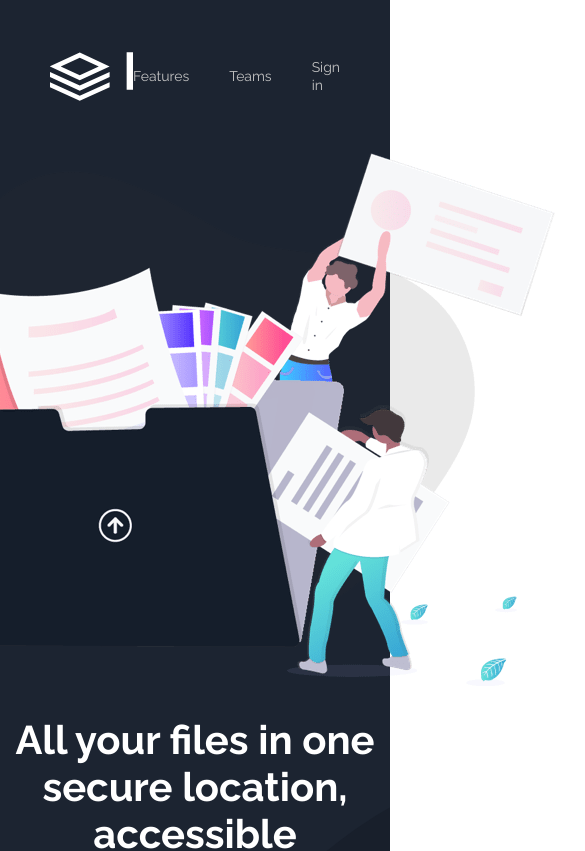
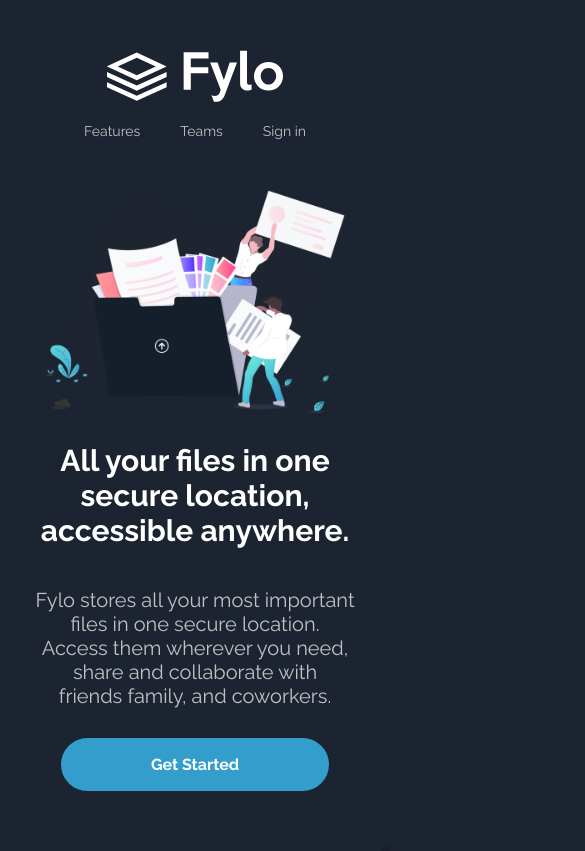
Before and after one commit to MartinKono/FrontendMentor-challenge-FyloLandingPage, a React (Create React App) app: page / in a window 390 px wide. Shown: the top 851 px of the page, 585 px wide, since content can reach past the window. Built offline with nearby package versions, Linux system fonts and the light colour scheme; the HTML template or start-up script is replaced by a standard one.

Commit message:
added media queries

```diff
--- a/src/components/Access.scss
+++ b/src/components/Access.scss
@@ -91,6 +91,41 @@ $button-text-color: hsl(0, 0%, 100%);
             }
         }
     }
+}
 
+@media (max-width: 850px) {
+    .access {
+        width: 750px;
+        .access-form {
+            flex-direction: column;
+            align-items: center;
+        }
+    }
+}
 
+@media (max-width: 760px) {
+    .access {
+        width: 650px;
+    }
 }
+
+@media (max-width: 650px) {
+    .access {
+        width: 350px;
+
+        h1 {
+            text-align: center;
+            font-size: 20px;
+        }
+
+        .access-form {
+            input[type=text] {
+                width: 300px;
+            }
+
+            input[type=submit] {
+                width: 300px;
+            }
+        }
+    }
+}
--- a/src/components/Blocks.scss
+++ b/src/components/Blocks.scss
@@ -29,6 +29,8 @@ $para-color: hsl(0, 0%, 76%);
     justify-content: center;
     align-items: center;
 
+    text-align: center;
+
     width: 450px;
 
     h2 {
@@ -51,3 +53,9 @@ $para-color: hsl(0, 0%, 76%);
         margin-top: 10px;
     }
 }
+
+@media (max-width: 450px) {
+    .block {
+        width: 350px;
+    }
+}
--- a/src/components/Footer.scss
+++ b/src/components/Footer.scss
@@ -133,3 +133,9 @@ footer {
         }
     }
 }
+
+@media (max-width: 1200px) {
+    .footer-container {
+        flex-direction: column;
+    }
+}
--- a/src/components/Intro.scss
+++ b/src/components/Intro.scss
@@ -62,3 +62,37 @@ $button-text-color: hsl(0, 0%, 100%);
         }
     }
 }
+
+@media (min-width: 1440px) {
+    .intro {
+        background-position-y: 735px;
+    }
+}
+
+@media (max-width: 720px) {
+    .intro {
+
+        img {
+            width: 400px;
+        }
+    }
+}
+
+@media (max-width: 420px) {
+    .intro {
+
+        img {
+            width: 300px;
+        }
+
+        h1 {
+            font-size: 30px;
+            padding: 0px 20px;
+        }
+
+        p {
+            font-size: 20px;
+            padding: 0px 20px;
+        }
+    }
+}
--- a/src/components/Navbar.scss
+++ b/src/components/Navbar.scss
@@ -1,17 +1,14 @@
 $navbar-background-color: hsl(217, 28%, 15%);
 $nav-links-color: hsl(0, 0%, 76%);
 
-@mixin flex-row {
+nav {
     display: flex;
     flex-direction: row;
-}
-
-nav {
-    @include flex-row;
     justify-content: space-between;
     align-items: center;
 
     width: 100%;
+    max-width: 1800px;
 
     padding: 50px;
 
@@ -45,3 +42,12 @@ nav {
     }
 
 }
+
+@media (max-width: 540px) {
+    nav {
+        flex-direction: column;
+        justify-content: center;
+
+        gap: 20px;
+    }
+}
--- a/src/components/Productive.scss
+++ b/src/components/Productive.scss
@@ -54,3 +54,42 @@ $color-cyan: hsl(176, 68%, 64%);
         }
     }
 }
+
+@media (max-width: 990px) {
+    .productive {
+        flex-direction: column;
+    }
+}
+
+@media (max-width: 620px) {
+    .productive {
+        flex-direction: column;
+    }
+
+    .productive {
+        img {
+            width: 400px;
+        }
+    }
+}
+
+@media (max-width: 570px) {
+    .productive-info {
+        margin-left: 50px;
+    }
+}
+
+@media (max-width: 420px) {
+    .productive-info {
+        margin-left: 50px;
+        h1 {
+            font-size: 25px;
+        }
+    }
+
+    .productive {
+        img {
+            width: 340px;
+        }
+    }
+}
--- a/src/components/Testimonials.scss
+++ b/src/components/Testimonials.scss
@@ -91,3 +91,17 @@ $para-color: hsl(0, 0%, 76%);
     }
 
 }
+
+@media (max-width: 885px) {
+    .testimonial-icon {
+        margin-left: -20px;
+    }
+}
+
+@media (max-width: 470px) {
+    .testimonial {
+        p{
+            text-align: center;
+        }
+    }
+}
--- a/src/index.scss
+++ b/src/index.scss
@@ -13,6 +13,8 @@ body {
   align-items: center;
 
   width: 100%;
+
+  background-color: hsl(217, 28%, 15%);
 }
 
 #root {
```
